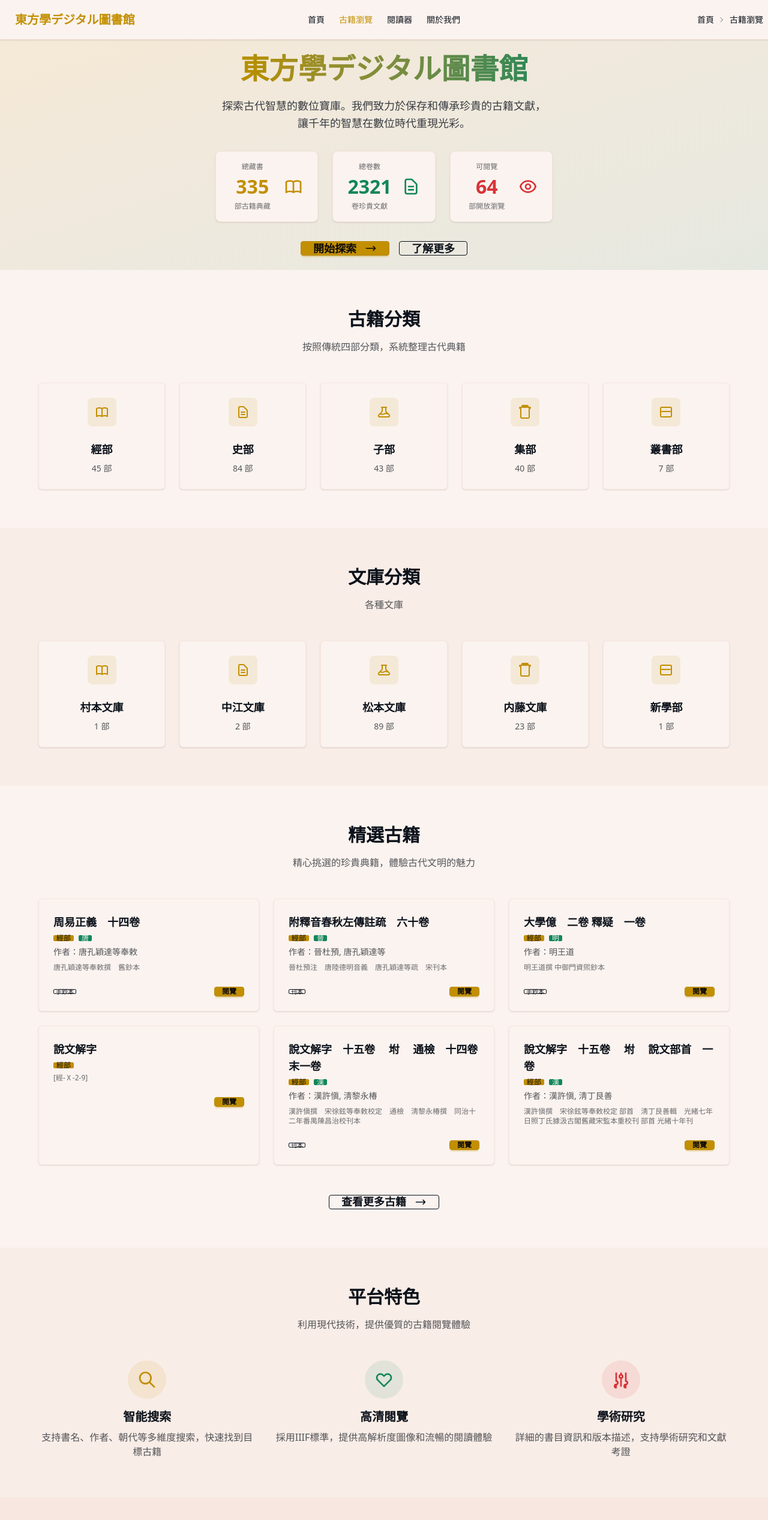
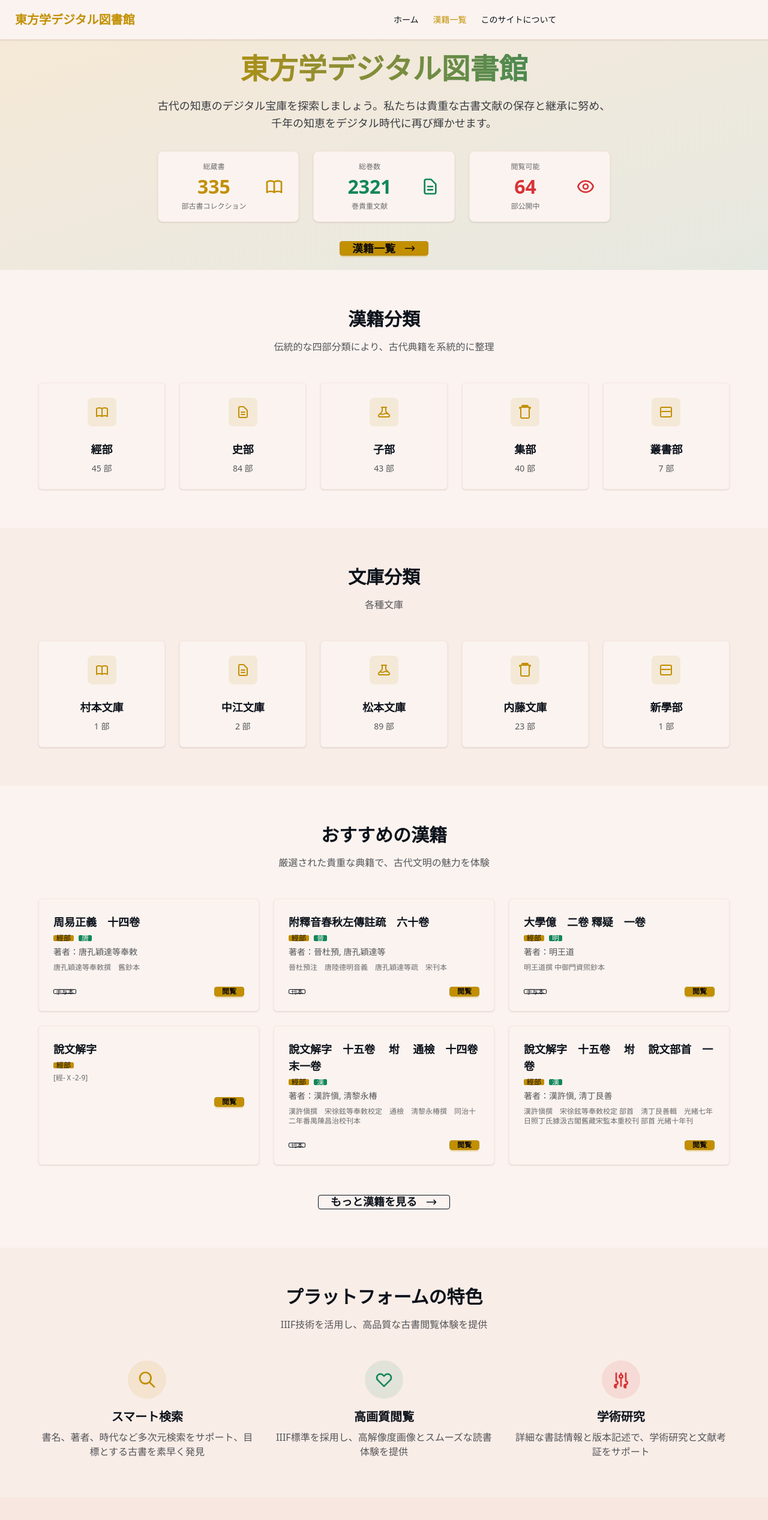
Before and after one commit to toyjack/toho-iiif-nextjs, a Next.js app: page / in a window 1280 px wide. Shown: the top 2534 px of the page at 60% size. Built offline with nearby package versions, Linux system fonts and the light colour scheme.

Commit message:
translate

```diff
--- a/src/app/page.tsx
+++ b/src/app/page.tsx
@@ -1,36 +1,35 @@
 import { AvailableBook } from "@/constants/AvailableBook";
 import { tohoData } from "@/constants/TohoData";
 import Link from "next/link";
-import HeaderComp from "../components/header";
 
 export default function Home() {
-  // 获取古籍统计信息
+  // 古書統計情報を取得
   const totalBooks = tohoData.metadata.totalBooks;
   const totalVolumes = tohoData.metadata.totalVolumes;
   const availableBooks = AvailableBook.length;
   const categories = tohoData.metadata.categories;
 
-  // 获取一些示例书籍
+  // サンプル書籍を取得
   const featuredBooks = tohoData.books
     .filter((book) => AvailableBook.includes(book.id))
     .slice(0, 6);
 
   return (
     <>
-      {/* 英雄區塊 */}
+      {/* ヒーローブロック */}
       <div className="hero min-h-96 bg-gradient-to-br from-primary/10 to-secondary/10">
         <div className="hero-content text-center">
           <div className="max-w-4xl">
             <h1 className="text-5xl font-bold mb-6 bg-gradient-to-r from-primary to-secondary bg-clip-text text-transparent">
-              東方學デジタル圖書館
+              東方学デジタル図書館
             </h1>
             <p className="text-lg mb-8 text-base-content/80 leading-relaxed">
-              探索古代智慧的數位寶庫。我們致力於保存和傳承珍貴的古籍文獻，
+              古代の知恵のデジタル宝庫を探索しましょう。私たちは貴重な古書文献の保存と継承に努め、
               <br className="hidden sm:block" />
-              讓千年的智慧在數位時代重現光彩。
+              千年の知恵をデジタル時代に再び輝かせます。
             </p>
 
-            {/* 統計卡片 */}
+            {/* 統計カード */}
             <div className="grid grid-cols-1 md:grid-cols-3 gap-6 mb-8">
               <div className="stat bg-base-100 rounded-lg shadow-sm border border-base-200">
                 <div className="stat-figure text-primary">
@@ -48,9 +47,9 @@ export default function Home() {
                     />
                   </svg>
                 </div>
-                <div className="stat-title">總藏書</div>
+                <div className="stat-title">総蔵書</div>
                 <div className="stat-value text-primary">{totalBooks}</div>
-                <div className="stat-desc">部古籍典藏</div>
+                <div className="stat-desc">部古書コレクション</div>
               </div>
 
               <div className="stat bg-base-100 rounded-lg shadow-sm border border-base-200">
@@ -69,9 +68,9 @@ export default function Home() {
                     />
                   </svg>
                 </div>
-                <div className="stat-title">總卷數</div>
+                <div className="stat-title">総巻数</div>
                 <div className="stat-value text-secondary">{totalVolumes}</div>
-                <div className="stat-desc">卷珍貴文獻</div>
+                <div className="stat-desc">巻貴重文献</div>
               </div>
 
               <div className="stat bg-base-100 rounded-lg shadow-sm border border-base-200">
@@ -96,15 +95,15 @@ export default function Home() {
                     />
                   </svg>
                 </div>
-                <div className="stat-title">可閱覽</div>
+                <div className="stat-title">閲覧可能</div>
                 <div className="stat-value text-accent">{availableBooks}</div>
-                <div className="stat-desc">部開放瀏覽</div>
+                <div className="stat-desc">部公開中</div>
               </div>
             </div>
 
             <div className="flex flex-col sm:flex-row gap-4 justify-center">
-              <Link href="/viewer" className="btn btn-primary btn-lg">
-                開始探索
+              <Link href="/books" className="btn btn-primary btn-lg">
+                漢籍一覧
                 <svg
                   xmlns="http://www.w3.org/2000/svg"
                   className="h-5 w-5 ml-2"
@@ -120,7 +119,7 @@ export default function Home() {
                   />
                 </svg>
               </Link>
-              <button className="btn btn-outline btn-lg">了解更多</button>
+              {/* <button className="btn btn-outline btn-lg">詳しく見る</button> */}
             </div>
           </div>
         </div>
@@ -129,9 +128,9 @@ export default function Home() {
       <div className="py-16 px-4">
         <div className="max-w-6xl mx-auto">
           <div className="text-center mb-12">
-            <h2 className="text-3xl font-bold mb-4">古籍分類</h2>
+            <h2 className="text-3xl font-bold mb-4">漢籍分類</h2>
             <p className="text-base-content/70">
-              按照傳統四部分類，系統整理古代典籍
+              伝統的な四部分類により、古代典籍を系統的に整理
             </p>
           </div>
 
@@ -238,15 +237,15 @@ export default function Home() {
         </div>
       </div>
 
-      {/* 古籍分類 */}
+      {/* 古書分類 */}
 
-      {/* 精選古籍 */}
+      {/* 厳選古書 */}
       <div className="py-16 px-4">
         <div className="max-w-6xl mx-auto">
           <div className="text-center mb-12">
-            <h2 className="text-3xl font-bold mb-4">精選古籍</h2>
+            <h2 className="text-3xl font-bold mb-4">おすすめの漢籍</h2>
             <p className="text-base-content/70">
-              精心挑選的珍貴典籍，體驗古代文明的魅力
+              厳選された貴重な典籍で、古代文明の魅力を体験
             </p>
           </div>
 
@@ -273,7 +272,7 @@ export default function Home() {
                     </div>
                     {book.authors && book.authors.length > 0 && (
                       <p className="text-base-content/70">
-                        作者：{book.authors.join(", ")}
+                        著者：{book.authors.join(", ")}
                       </p>
                     )}
                     <p className="text-base-content/60 text-xs line-clamp-2">
@@ -284,24 +283,24 @@ export default function Home() {
                     <div className="flex gap-1">
                       {book.bookType === "manuscript" && (
                         <div className="badge badge-outline badge-xs">
-                          手鈔本
+                          手写本
                         </div>
                       )}
                       {book.bookType === "printed" && (
                         <div className="badge badge-outline badge-xs">刊本</div>
                       )}
                       {book.hasSeals && (
-                        <div className="badge badge-outline badge-xs">有印</div>
+                        <div className="badge badge-outline badge-xs">印有</div>
                       )}
                       {book.hasNotes && (
-                        <div className="badge badge-outline badge-xs">有註</div>
+                        <div className="badge badge-outline badge-xs">注有</div>
                       )}
                     </div>
                     <Link
                       href={`/viewer?book=${book.id}`}
                       className="btn btn-primary btn-sm"
                     >
-                      閱覽
+                      閲覧
                     </Link>
                   </div>
                 </div>
@@ -311,7 +310,7 @@ export default function Home() {
 
           <div className="text-center mt-12">
             <Link href="/viewer" className="btn btn-outline btn-lg">
-              查看更多古籍
+              もっと漢籍を見る
               <svg
                 xmlns="http://www.w3.org/2000/svg"
                 className="h-5 w-5 ml-2"
@@ -331,13 +330,13 @@ export default function Home() {
         </div>
       </div>
 
-      {/* 特色功能 */}
+      {/* プラットフォームの特色 */}
       <div className="py-16 px-4 bg-base-200/50">
         <div className="max-w-6xl mx-auto">
           <div className="text-center mb-12">
-            <h2 className="text-3xl font-bold mb-4">平台特色</h2>
+            <h2 className="text-3xl font-bold mb-4">プラットフォームの特色</h2>
             <p className="text-base-content/70">
-              利用現代技術，提供優質的古籍閱覽體驗
+              IIIF技術を活用し、高品質な古書閲覧体験を提供
             </p>
           </div>
 
@@ -359,9 +358,9 @@ export default function Home() {
                   />
                 </svg>
               </div>
-              <h3 className="text-xl font-bold mb-2">智能搜索</h3>
+              <h3 className="text-xl font-bold mb-2">スマート検索</h3>
               <p className="text-base-content/70">
-                支持書名、作者、朝代等多維度搜索，快速找到目標古籍
+                書名、著者、時代など多次元検索をサポート、目標とする古書を素早く発見
               </p>
             </div>
 
@@ -382,9 +381,9 @@ export default function Home() {
                   />
                 </svg>
               </div>
-              <h3 className="text-xl font-bold mb-2">高清閱覽</h3>
+              <h3 className="text-xl font-bold mb-2">高画質閲覧</h3>
               <p className="text-base-content/70">
-                採用IIIF標準，提供高解析度圖像和流暢的閱讀體驗
+                IIIF標準を採用し、高解像度画像とスムーズな読書体験を提供
               </p>
             </div>
 
@@ -405,9 +404,9 @@ export default function Home() {
                   />
                 </svg>
               </div>
-              <h3 className="text-xl font-bold mb-2">學術研究</h3>
+              <h3 className="text-xl font-bold mb-2">学術研究</h3>
               <p className="text-base-content/70">
-                詳細的書目資訊和版本描述，支持學術研究和文獻考證
+                詳細な書誌情報と版本記述で、学術研究と文献考証をサポート
               </p>
             </div>
           </div>
--- a/src/components/books.tsx
+++ b/src/components/books.tsx
@@ -175,9 +175,9 @@ export default function BooksComp({tohoData, AvailableBook}: {tohoData: LibraryD
     <div className="container mx-auto px-4 py-8">
       {/* 页面标题 */}
       <div className="mb-8">
-        <h1 className="text-4xl font-bold mb-4">古籍收藏</h1>
+        <h1 className="text-4xl font-bold mb-4">漢籍一覧</h1>
         <p className="text-base-content/70">
-          探索 {tohoData.metadata.totalBooks} 部珍貴古籍典藏
+          {tohoData.metadata.totalBooks} 部漢籍が公開されています
         </p>
       </div>
 
@@ -187,23 +187,23 @@ export default function BooksComp({tohoData, AvailableBook}: {tohoData: LibraryD
           <div className="card bg-base-100 shadow-sm border border-base-200 sticky top-4">
             <div className="card-body">
               <div className="flex justify-between items-center mb-4">
-                <h2 className="card-title text-lg">篩選條件</h2>
+                <h2 className="card-title text-lg">フィルタリング</h2>
                 <button
                   onClick={clearFilters}
                   className="btn btn-ghost btn-sm text-error"
                 >
-                  清除
+                  クレア
                 </button>
               </div>
 
               {/* 搜索框 */}
               <div className="form-control mb-4">
                 <label className="label">
-                  <span className="label-text font-medium">搜索</span>
+                  <span className="label-text font-medium">検索</span>
                 </label>
                 <input
                   type="text"
-                  placeholder="書名、作者、版本信息..."
+                  placeholder="書名、作者、版本など..."
                   className="input input-bordered input-sm"
                   value={filters.search}
                   onChange={(e) => updateFilter("search", e.target.value)}
@@ -213,7 +213,7 @@ export default function BooksComp({tohoData, AvailableBook}: {tohoData: LibraryD
               {/* 仅显示可浏览 */}
               <div className="form-control mb-4">
                 <label className="label cursor-pointer">
-                  <span className="label-text font-medium">僅顯示可瀏覽</span>
+                  <span className="label-text font-medium">現在閲覧可能</span>
                   <input
                     type="checkbox"
                     className="checkbox checkbox-primary checkbox-sm"
@@ -283,7 +283,7 @@ export default function BooksComp({tohoData, AvailableBook}: {tohoData: LibraryD
               </div>
 
               {/* 特征筛选 */}
-              <div className="space-y-3">
+              {/* <div className="space-y-3">
                 <div className="form-control">
                   <label className="label">
                     <span className="label-text font-medium">特徵篩選</span>
@@ -334,7 +334,7 @@ export default function BooksComp({tohoData, AvailableBook}: {tohoData: LibraryD
                     <span className="label-text">完整版本</span>
                   </label>
                 </div>
-              </div>
+              </div> */}
             </div>
           </div>
         </div>
@@ -345,14 +345,14 @@ export default function BooksComp({tohoData, AvailableBook}: {tohoData: LibraryD
           <div className="flex flex-col sm:flex-row justify-between items-start sm:items-center gap-4 mb-6">
             <div className="flex items-center gap-2 text-sm text-base-content/70">
               <span>
-                顯示 {startIndex + 1}-
+                表示中： {startIndex + 1}-
                 {Math.min(
                   startIndex + ITEMS_PER_PAGE,
                   filteredAndSortedBooks.length
                 )}{" "}
-                項，
+                項目，
               </span>
-              <span>共 {filteredAndSortedBooks.length} 項結果</span>
+              <span>合計： {filteredAndSortedBooks.length} 項目</span>
             </div>
 
             <div className="flex items-center gap-4">
@@ -362,10 +362,10 @@ export default function BooksComp({tohoData, AvailableBook}: {tohoData: LibraryD
                   value={sortBy}
                   onChange={(e) => setSortBy(e.target.value as SortOption)}
                 >
-                  <option value="title">按書名排序</option>
-                  <option value="category">按分類排序</option>
-                  <option value="dynasty">按朝代排序</option>
-                  <option value="bookType">按版本類型排序</option>
+                  <option value="title">書名順</option>
+                  <option value="category">分類順</option>
+                  <option value="dynasty">朝代順</option>
+                  {/* <option value="bookType">按版本類型排序</option> */}
                 </select>
               </div>
 
@@ -436,7 +436,7 @@ export default function BooksComp({tohoData, AvailableBook}: {tohoData: LibraryD
                       </h3>
                       {isAvailable && (
                         <div className="badge badge-success badge-sm">
-                          可瀏覽
+                          閲覧可能
                         </div>
                       )}
                     </div>
@@ -506,7 +506,7 @@ export default function BooksComp({tohoData, AvailableBook}: {tohoData: LibraryD
                         </Link>
                       ) : (
                         <button className="btn btn-disabled btn-sm">
-                          暫不可瀏覽
+                          準備中
                         </button>
                       )}
                     </div>
--- a/src/components/header.tsx
+++ b/src/components/header.tsx
@@ -1,49 +1,48 @@
 import Link from "next/link";
-import React from "react";
 
 function HeaderComp() {
   return (
     <div className="navbar bg-base-100 shadow-sm border-b border-base-200">
       <div className="navbar-start">
         <Link href="/" className="btn btn-ghost text-xl font-bold text-primary">
-          <span className="hidden sm:inline">東方學デジタル圖書館</span>
-          <span className="sm:hidden">東方學</span>
+          <span className="hidden sm:inline">東方学デジタル図書館</span>
+          <span className="sm:hidden">東デジ</span>
         </Link>
       </div>
       <div className="navbar-center hidden lg:flex">
         <ul className="menu menu-horizontal px-1">
           <li>
             <Link href="/" className="font-medium">
-              首頁
+              ホーム
             </Link>
           </li>
           <li>
             <Link href="/books" className="font-medium text-primary">
-              古籍瀏覽
+              漢籍一覧
             </Link>
           </li>
-          <li>
+          {/* <li>
             <Link href="/viewer" className="font-medium">
-              閱讀器
+              ビューア
             </Link>
-          </li>
+          </li> */}
           <li>
             <Link href="/about" className="font-medium">
-              關於我們
+              このサイトについて
             </Link>
           </li>
         </ul>
       </div>
-      <div className="navbar-end">
+      {/* <div className="navbar-end">
         <div className="breadcrumbs text-sm">
           <ul>
             <li>
-              <Link href="/">首頁</Link>
+              <Link href="/">ホーム</Link>
             </li>
-            <li>古籍瀏覽</li>
+            <li>漢籍一覧</li>
           </ul>
         </div>
-      </div>
+      </div> */}
     </div>
   );
 }
```
Also changed, not shown: src/app/viewer/page.tsx (+13 -14 lines), src/components/footer.tsx (+8 -7 lines).
